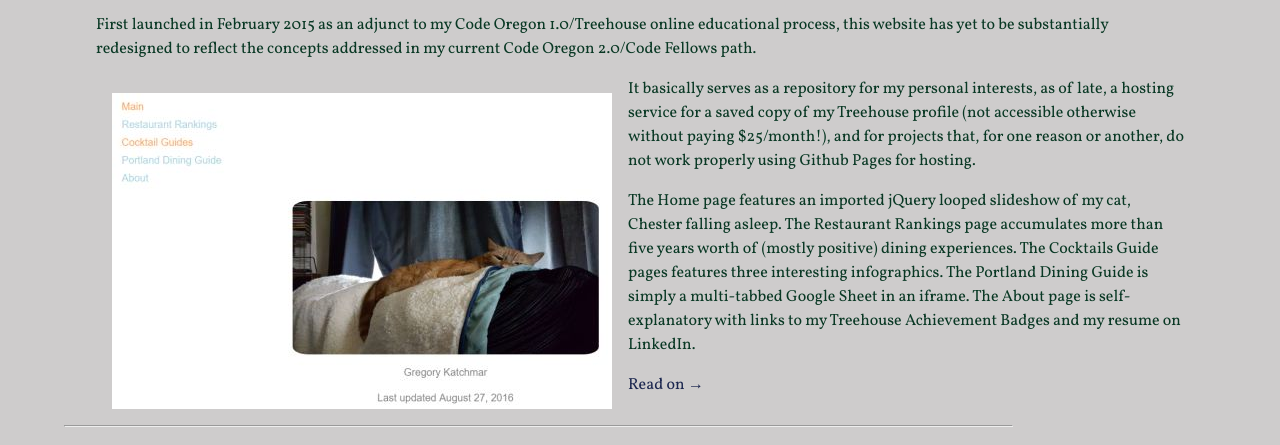
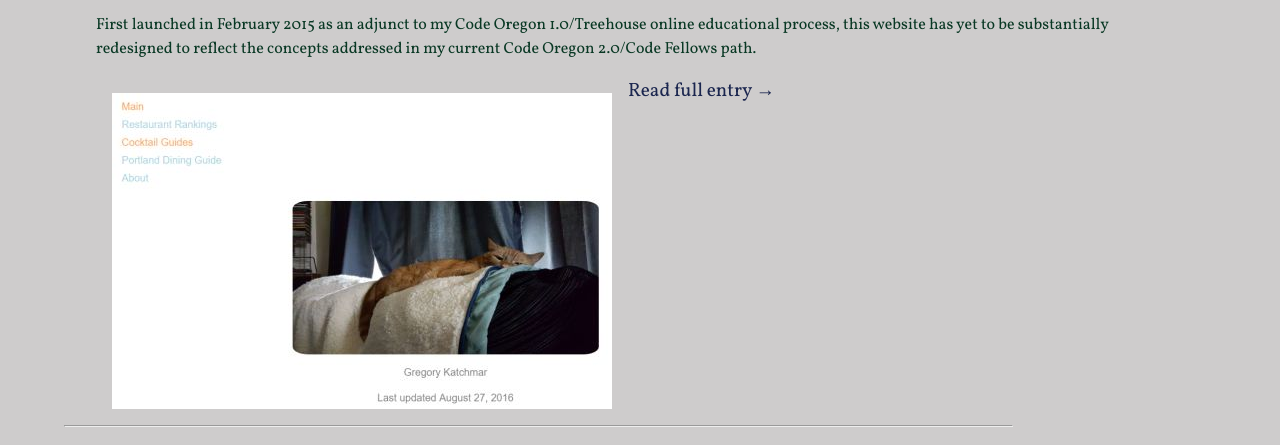
Before and after one commit to gnkatchmar/301n2-portfolio, a plain HTML site: page index.html in a window 1280 px wide. Shown: the part 321-766 px from the top of the page. Drawn offline with nearby package versions, Linux system fonts and the light colour scheme.

Commit message:
teaser call moved in order for it to work again; changed teaser link style and content

```diff
--- a/index.html
+++ b/index.html
@@ -20,7 +20,7 @@
             </div>
           </header>
           <section class="project-body">{{{body}}}</section>
-          <a href="#" class="read-on">Read on &rarr;</a>
+          <a href="#" class="read-on">Read full entry &rarr;</a>
           <hr>
         </article>
     </script>
--- a/scripts/project.js
+++ b/scripts/project.js
@@ -31,4 +31,4 @@ Project.dataFetch = function() {
     Project.loadAll(data);
     projectView.initIndexPage();
   });
-}
+};
--- a/scripts/projectView.js
+++ b/scripts/projectView.js
@@ -38,8 +38,9 @@ projectView.handleMainNav = function() {
 };
 
 projectView.setTeasers = function() {
-  console.log("here");
+  console.log('0');
   $('.project-body *:nth-of-type(n+2)').hide();
+  console.log('1');
   $('section#projects .read-on').on('click', function (e) {
     e.preventDefault();
     var readOnLink = $(e.target);
@@ -53,6 +54,7 @@ projectView.initIndexPage = function() {
   Project.all.forEach(function(a){
     $('#projects').append(a.toHtml());
   });
+  projectView.setTeasers();
 };
 
 $(document).ready(function() {
@@ -60,5 +62,4 @@ $(document).ready(function() {
   // projectView.handleCategoryFilter();
   Project.dataFetch();
   projectView.handleMainNav();
-  projectView.setTeasers();
 });
--- a/styles/layout.css
+++ b/styles/layout.css
@@ -47,3 +47,8 @@
   font-weight: bold;
   text-decoration: none;
 }
+
+.read-on {
+  font-size: 1.2rem;
+  color: #274690;
+}
```
